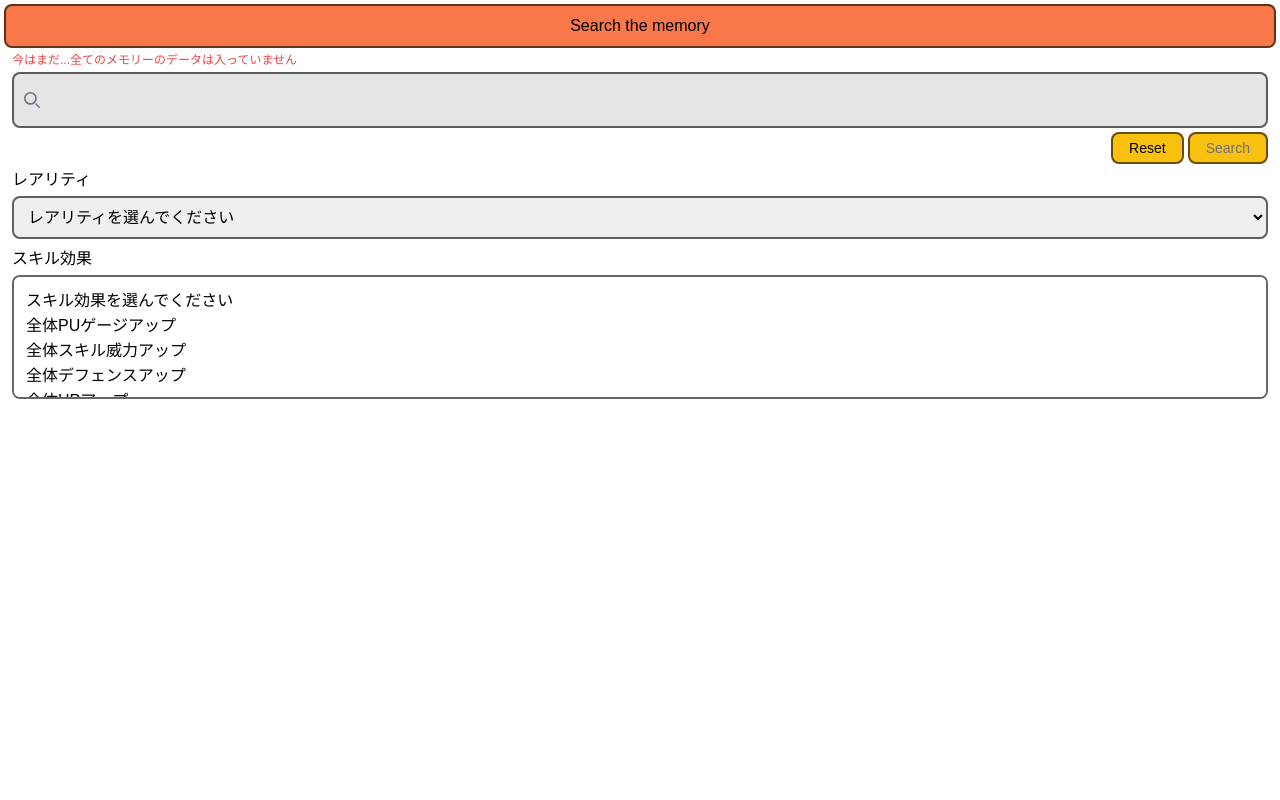
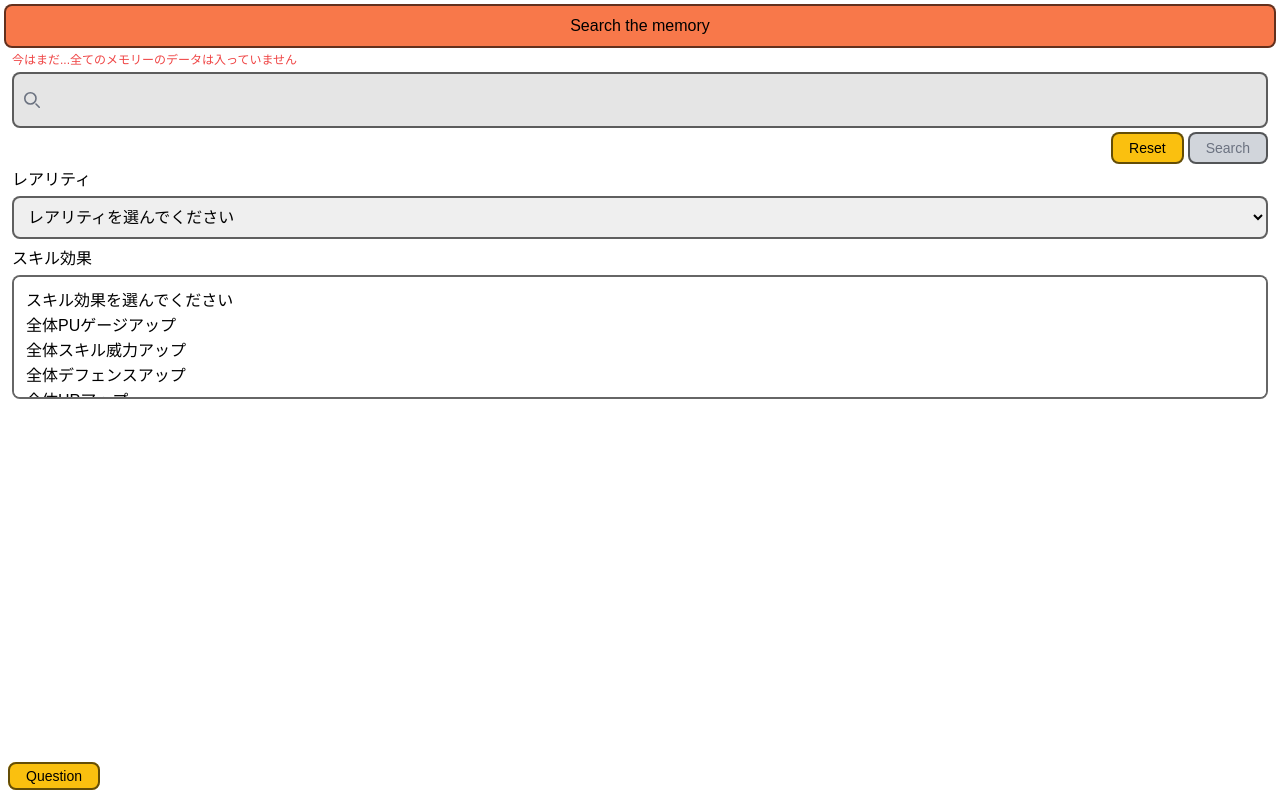
Before and after one commit to doz13189/search-the-hero, a Next.js app: page /search in a window 1280 px wide. Built offline with nearby package versions, Linux system fonts and the light colour scheme; a web font is replaced by a local one.

Commit message:
feat: set link for question page

```diff
--- a/app/_data/message/object.json
+++ b/app/_data/message/object.json
@@ -1 +1 @@
-"hello"
+"aaaaaaaaa"
--- a/app/layout.tsx
+++ b/app/layout.tsx
@@ -1,6 +1,7 @@
 import type { Metadata } from "next";
 import { RocknRoll_One } from "next/font/google";
 import "./globals.css";
+import Link from "next/link";
 
 const font = RocknRoll_One({
 	weight: ["400"],
@@ -33,7 +34,7 @@ export default function RootLayout({
 						rounded-lg
 						"
 					>
-						<span>Search the memory</span>
+						<Link href="/search" >Search the memory</Link>
 					</div>
 					{children}
 				</div>
--- a/app/message/actions.ts
+++ b/app/message/actions.ts
@@ -8,7 +8,6 @@ export async function writeMessage(
       },
       formData: FormData,
   ) {
-    console.log("message", formData.get("message"))
     const filePath = path.join(
         process.cwd(),
         "app/_data/message",
--- a/app/message/page.tsx
+++ b/app/message/page.tsx
@@ -1,4 +1,5 @@
-import { SendByApi } from "./_components/send-by-api";
+// import { SendByApi } from "./_components/send-by-api";
+import Link from "next/link";
 import { SendByServerActions } from "./_components/send-by-server-actions";
 
 export default async function Message() {
@@ -6,8 +7,27 @@ export default async function Message() {
 		<main className="py-1 px-3">
 			<div className="mb-3">
 				{"message"}
-				<SendByApi />
+				{/* <SendByApi /> */}
 				<SendByServerActions />
+			</div>
+
+			<div className="fixed bottom-3 left-1">
+				<Link
+					href={"/search"}
+					className="
+						my-1
+						mx-1
+						px-4
+						py-1
+						text-sm
+						bg-yellow
+						border-2
+						border-grey
+						rounded-lg
+					"
+				>
+					Back
+				</Link>
 			</div>
 		</main>
 	);
--- a/app/search/_components/search.tsx
+++ b/app/search/_components/search.tsx
@@ -130,11 +130,10 @@ const SearchComponent: FC<{
 						px-4
 						py-1
 						text-sm
-						bg-yellow
 						border-2
 						border-grey
 						rounded-lg
-						${tags.length === 0 ? 'bg-gray-300 text-gray-500' : ''}
+						${tags.length === 0 ? 'bg-gray-300 text-gray-500' : 'bg-yellow'}
 				  `}
 					onClick={() =>
 						router.push(`/search/result?${createQuery(rarity, tags)}`)
--- a/app/search/page.tsx
+++ b/app/search/page.tsx
@@ -1,13 +1,33 @@
+import Link from "next/link";
 import SearchComponent from "./_components/search";
 
 export default async function Search(args: {
 	searchParams: { rarity: string; tags: string };
 }) {
 	return (
-		<main className="py-1 px-3">
+		<div className="py-1 px-3">
 			<div className="mb-3">
 				<SearchComponent args={args} />
 			</div>
-		</main>
+
+			<div className="fixed bottom-3 left-1">
+				<Link
+					href={"/message"}
+					className="
+						my-1
+						mx-1
+						px-4
+						py-1
+						text-sm
+						bg-yellow
+						border-2
+						border-grey
+						rounded-lg
+					"
+				>
+					Question
+				</Link>
+			</div>
+		</div>
 	);
 }
--- a/app/search/result/_components/list.tsx
+++ b/app/search/result/_components/list.tsx
@@ -24,9 +24,9 @@ export const Memory: FC<{ memory: z.infer<typeof MemorySchema> }> = ({
 }) => {
 	return (
 		<div>
-			<div key={memory.id}>{memory.name}</div>
+			<div>{memory.name}</div>
 			{memory.tags.map((tag) => (
-				<span className="inline-block bg-yellow text-yellow-800 text-xs font-medium me-2 px-2.5 py-0.5 rounded">
+				<span key={memory.id} className="inline-block bg-yellow text-yellow-800 text-xs font-medium me-2 px-2.5 py-0.5 rounded">
 					{getTagLabel(tag)}
 				</span>
 			))}
```
